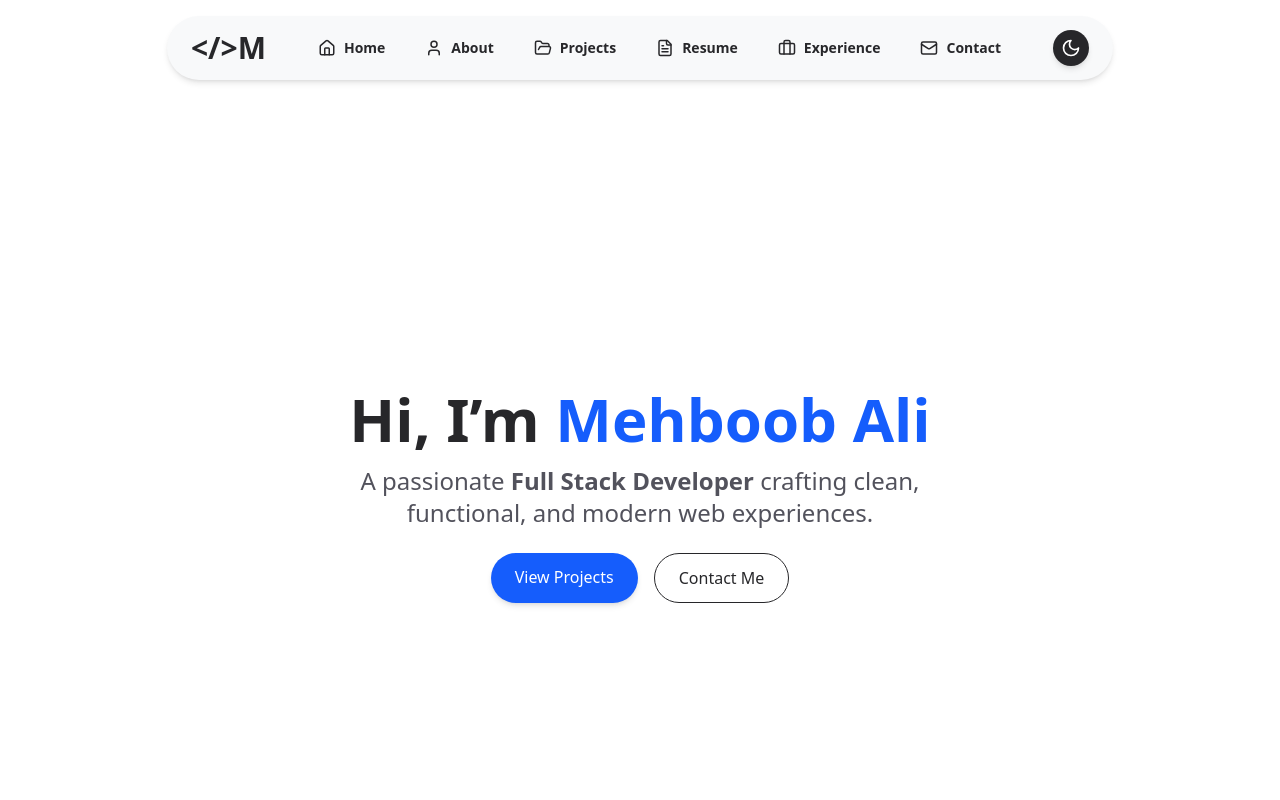
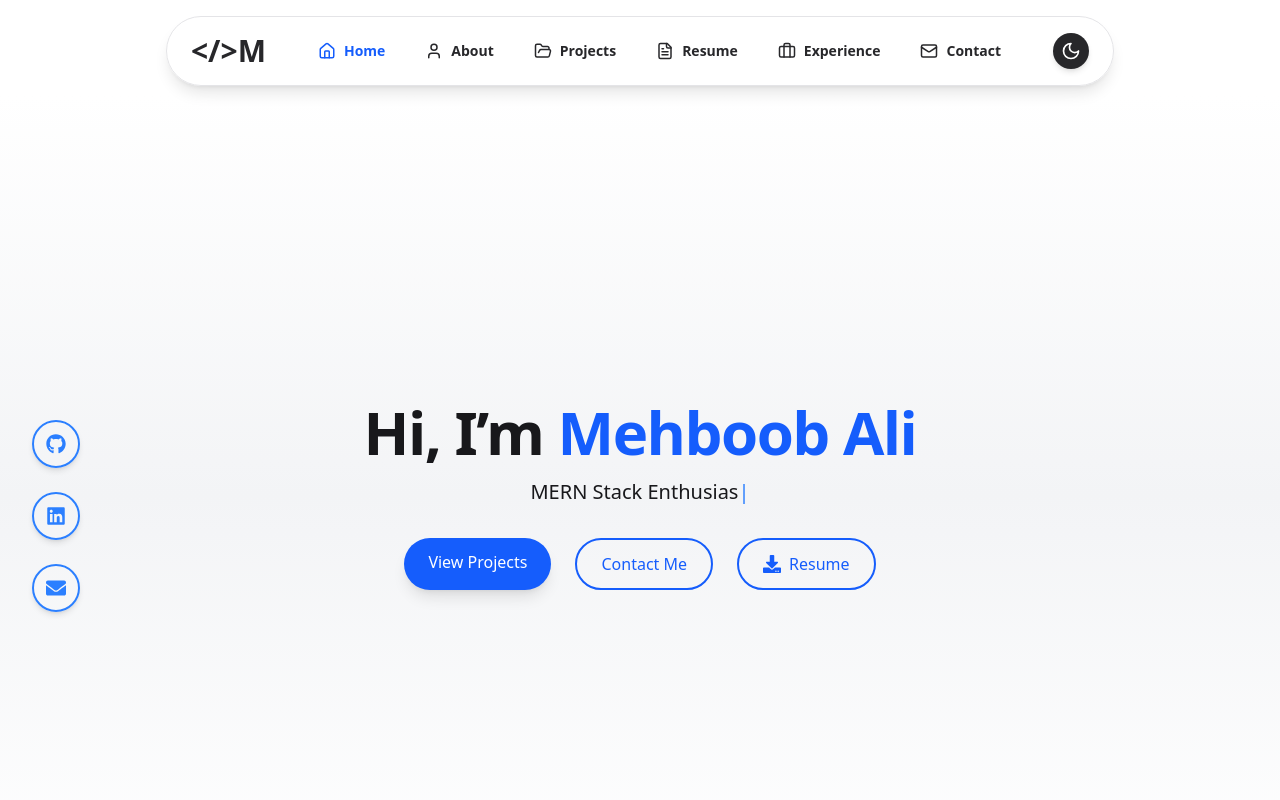
Before and after one commit to meali029/Portfolio, a React (Vite) app: page / in a window 1280 px wide. Shown: the top 800 px of the page. Built offline with nearby package versions, Linux system fonts and the light colour scheme.

Commit message:
home and navbar design update

```diff
--- a/src/App.jsx
+++ b/src/App.jsx
@@ -1,3 +1,4 @@
+import { useState } from 'react';
 import './App.css';
 import Navbar from "./components/Navbar/Navbar";
 import Hero from "./components/Home/Hero";
@@ -8,34 +9,38 @@ import Experience from "./components/Experience/Experience";
 import Contact from "./components/Contact/Contact";
 
 const App = () => {
+  const [darkMode, setDarkMode] = useState(false);
+
   return (
-    <>
-      <Navbar />
+    <div className={darkMode ? 'dark' : ''}>
+      <Navbar darkMode={darkMode} setDarkMode={setDarkMode} />
 
-      <main className="pt-24"> {/* Adds padding to avoid being hidden behind navbar */}
+      <main className= {` pt-24 bg-white ${darkMode?'dark:bg-zinc-900':'*:  '} transition-colors duration-500`}>
         <section id="home">
-          <Hero />
+          <Hero darkMode={darkMode} />
         </section>
 
-        <section id="about" >
-
-          <About />
+        <section id="about">
+          <About darkMode={darkMode} />
         </section>
 
         <section id="projects">
-          <Project />
+          <Project darkMode={darkMode} />
         </section>
+
         <section id="resume">
-          <Resume />
+          <Resume darkMode={darkMode} />
         </section>
+
         <section id="experience">
-          <Experience />
+          <Experience darkMode={darkMode} />
         </section>
+
         <section id="contact">
-<Contact/>
+          <Contact darkMode={darkMode} />
         </section>
       </main>
-    </>
+    </div>
   );
 };
 
--- a/src/components/Home/Hero.jsx
+++ b/src/components/Home/Hero.jsx
@@ -1,29 +1,128 @@
-import React from 'react';
+import React, { useState, useEffect } from 'react';
+import { FaGithub, FaLinkedin, FaEnvelope, FaDownload } from 'react-icons/fa';
+import { motion } from 'framer-motion';
 
-const Hero = () => {
+const typingTexts = [
+  "Full Stack Developer",
+  "MERN Stack Enthusiast",
+  "Crafting Clean Web Experiences",
+];
+
+const Hero = ({ darkMode }) => {
+  const [text, setText] = useState('');
+  const [index, setIndex] = useState(0);
+  const [subIndex, setSubIndex] = useState(0);
+  const [blink, setBlink] = useState(true);
+  const [reverse, setReverse] = useState(false);
+
+  // Typewriter Effect
+  useEffect(() => {
+    if (index === typingTexts.length) return;
+
+    if (subIndex === typingTexts[index].length + 1 && !reverse) {
+      setTimeout(() => setReverse(true), 1000);
+      return;
+    }
+    if (subIndex === 0 && reverse) {
+      setReverse(false);
+      setIndex((prev) => (prev + 1) % typingTexts.length);
+      return;
+    }
+
+    const timeout = setTimeout(() => {
+      setSubIndex((prev) => prev + (reverse ? -1 : 1));
+      setText(typingTexts[index].substring(0, subIndex));
+    }, reverse ? 50 : 100);
+
+    return () => clearTimeout(timeout);
+  }, [subIndex, index, reverse]);
+
+  useEffect(() => {
+    const blinkInterval = setInterval(() => {
+      setBlink((prev) => !prev);
+    }, 500);
+    return () => clearInterval(blinkInterval);
+  }, []);
+
   return (
-    <section className="min-h-screen flex flex-col justify-center items-center text-center px-4 bg-white transition-colors duration-300">
-      <h1 className="text-4xl sm:text-5xl md:text-6xl font-bold text-zinc-800 mb-4">
-        Hi, I’m <span className="text-blue-600">Mehboob Ali</span>
-      </h1>
-      <p className="text-lg sm:text-xl md:text-2xl text-zinc-600 max-w-2xl mb-6">
-        A passionate <span className="font-semibold">Full Stack Developer</span> crafting clean, functional, and modern web experiences.
-      </p>
+    <section
+      className={`relative min-h-screen flex flex-col justify-center items-center text-center px-6 transition-colors duration-500 ${
+        darkMode
+          ? 'bg-gradient-to-b from-zinc-900 via-zinc-800 to-zinc-900 text-white'
+          : 'bg-gradient-to-b from-white via-gray-100 to-white text-zinc-900'
+      }`}
+    >
+      {/* Social Links (Left side for big screens, Top for small screens) */}
+      <div className="mt-10 order-2 md:fixed md:left-8 flex md:flex-col gap-10 md:gap-6 z-20">
+        {[
+          { icon: FaGithub, link: "https://github.com/meali029" },
+          { icon: FaLinkedin, link: "https://linkedin.com/in/mehboob-ali2004" },
+          { icon: FaEnvelope, link: "mailto:mehboobaliali150@gmail.com" },
+        ].map(({ icon: Icon, link }, idx) => (
+          <a
+            key={idx}
+            href={link}
+            target="_blank"
+            rel="noopener noreferrer"
+            className="p-2 md:p-3 rounded-full border-2 border-blue-500 text-blue-500 hover:bg-blue-500 hover:text-white transition-all duration-300 shadow-md hover:scale-110"
+          >
+            <Icon size={20} />
+          </a>
+        ))}
+      </div>
 
-      <div className="flex gap-4">
+      {/* Main Section */}
+      <motion.div className="flex flex-col justify-center items-center mt-16 md:mt-0">
+        {/* Heading */}
+        <motion.h1
+          initial={{ opacity: 0, y: -30 }}
+          animate={{ opacity: 1, y: 0 }}
+          transition={{ duration: 0.7 }}
+          className="text-3xl sm:text-4xl md:text-5xl lg:text-6xl font-extrabold mb-4 tracking-tight"
+        >
+          Hi, I’m <span className={`${darkMode ? 'text-blue-400' : 'text-blue-600'}`}>Mehboob Ali</span>
+        </motion.h1>
+
+        {/* Typewriter */}
+        <motion.p
+          initial={{ opacity: 0 }}
+          animate={{ opacity: 1 }}
+          transition={{ duration: 1, delay: 0.3 }}
+          className="text-base sm:text-lg md:text-xl max-w-2xl mb-8 font-medium"
+        >
+          {text}
+          <span className="text-blue-500">{blink ? '|' : ' '}</span>
+        </motion.p>
+
+        {/* Buttons */}
+        <motion.div
+          initial={{ opacity: 0 }}
+          animate={{ opacity: 1 }}
+          transition={{ duration: 1.2, delay: 0.5 }}
+          className="flex flex-wrap justify-center gap-4 md:gap-6"
+        >
           <a
             href="#projects"
-          className="px-6 py-3 bg-blue-600 text-white rounded-full hover:bg-blue-700 transition shadow-md"
+            className="px-5 py-2 md:px-6 md:py-3 rounded-full text-white bg-blue-600 hover:bg-blue-700 transition-transform transform hover:scale-105 shadow-lg"
           >
             View Projects
           </a>
           <a
             href="#contact"
-          className="px-6 py-3 border border-zinc-800 text-zinc-800 rounded-full hover:bg-zinc-100 transition"
+            className="px-5 py-2 md:px-6 md:py-3 rounded-full border-2 border-blue-600 text-blue-600 hover:bg-blue-600 hover:text-white transition-transform transform hover:scale-105"
           >
             Contact Me
           </a>
-      </div>
+          <a
+            href="/resume.pdf"
+            download
+            className="px-5 py-2 md:px-6 md:py-3 flex items-center justify-center gap-2 rounded-full border-2 border-blue-600 text-blue-600 hover:bg-blue-600 hover:text-white transition-transform transform hover:scale-105"
+          >
+            <FaDownload size={18} />
+            Resume
+          </a>
+        </motion.div>
+      </motion.div>
     </section>
   );
 };
--- a/src/components/Navbar/Navbar.jsx
+++ b/src/components/Navbar/Navbar.jsx
@@ -13,8 +13,7 @@ const navItems = [
   { name: 'Contact', icon: Mail },
 ];
 
-const Navbar = () => {
-  const [darkMode, setDarkMode] = useState(false);
+const Navbar = ({ darkMode, setDarkMode }) => {
   const [menuOpen, setMenuOpen] = useState(false);
   const [activeSection, setActiveSection] = useState('home');
   const [scrolledToTop, setScrolledToTop] = useState(true);
@@ -27,11 +26,7 @@ const Navbar = () => {
           if (entry.isIntersecting) {
             const id = entry.target.id;
             setActiveSection(id);
-            if (id === 'home') {
-              setScrolledToTop(true);
-            } else {
-              setScrolledToTop(false);
-            }
+            setScrolledToTop(id === 'home');
           }
         });
       },
@@ -45,28 +40,29 @@ const Navbar = () => {
   return (
     <>
       <nav
-        className={`fixed left-0 right-0 z-50 flex justify-center transition-all duration-300 ${
-          scrolledToTop ? 'top-0 h-[80px]' : 'bottom-5 h-[50px]'
-        }`}
+        className={`fixed w-fit m-auto rounded-full left-0 right-0 z-60 flex justify-center transition-all duration-300
+          ${scrolledToTop ? 'top-4' : 'bottom-5'}
+        `}
       >
         <div
-          className={`flex items-center shadow-md px-6 transition-all duration-300 ${
-            scrolledToTop
-              ? 'mt-4 py-4 rounded-[40px] gap-10'
-              : 'py-2 rounded-full gap-4'
-          } bg-[#f8f9fa] ${darkMode ? 'dark:bg-zinc-900' : 'bg-[#f8f9fa]'}`}
+          className={`flex items-center px-6 py-2 shadow-lg backdrop-blur-md transition-all duration-300
+            ${scrolledToTop ? 'h-[70px] rounded-full gap-10' : 'h-[50px] rounded-full gap-6'}
+            ${darkMode ? 'bg-zinc-900/80 border border-zinc-700' : 'bg-white/80 border border-zinc-200'}
+          `}
         >
           {/* Logo */}
           <div
-            className={`flex items-center gap-2 transition-opacity duration-300 ${
-              scrolledToTop ? 'opacity-100' : 'opacity-0 pointer-events-none hidden'
-            }`}
+            className={`flex items-center gap-2 transition-opacity duration-300
+              ${scrolledToTop ? 'opacity-100' : 'opacity-0 pointer-events-none hidden'}
+            `}
           >
-            <h1 className={`font-bold text-3xl text-zinc-800 ${darkMode ? 'dark:text-white' : 'text-zinc-800'}`}>{"</>M"}</h1>
+            <h1 className={`font-bold text-3xl ${darkMode ? 'text-white' : 'text-zinc-800'}`}>
+              {"</>M"}
+            </h1>
           </div>
 
           {/* Nav Links */}
-          <ul className={`hidden md:flex text-sm font-medium text-zinc-700 gap-4 ${darkMode ? 'dark:text-white' : 'text-zinc-800'}`}>
+          <ul className={`hidden md:flex text-sm font-medium gap-4 ${darkMode ? 'text-white' : 'text-zinc-800'}`}>
             {navItems.map((item, i) => {
               const Icon = item.icon;
               const isActive = activeSection === item.name.toLowerCase();
@@ -74,17 +70,18 @@ const Navbar = () => {
                 <li key={i} className="relative group">
                   <a
                     href={`#${item.name.toLowerCase()}`}
-                    className={`flex items-center gap-1 font-bold relative px-3 py-2 rounded-xl transition-all duration-300 transform group-hover:scale-110 group-hover:bg-blue-100   ${darkMode ? 'dark:text-white  dark:group-hover:bg-zinc-800  hover:text-blue-400' : 'text-zinc-800  hover:text-blue-600'} ${
-                      isActive ? 'text-blue-600' : 'text-zinc-800'
-                    } `}
+                    className={`flex items-center gap-1 font-bold relative px-3 py-2 rounded-xl transition-all duration-300 group-hover:scale-105
+                      ${isActive ? 'text-blue-600' : ''}
+                      ${darkMode ? 'hover:bg-zinc-800 hover:text-blue-400' : 'hover:bg-blue-100 hover:text-blue-600'}
+                    `}
                   >
                     <Icon size={scrolledToTop ? 18 : 22} />
                     <span
                       className={`ml-1 transition-all duration-300 ${
                         scrolledToTop
                           ? 'inline'
-                          : 'absolute opacity-0 group-hover:opacity-100 top-[-37px] left-[20px] -translate-x-1/2 bg-white p-2 text-blue text-xs  rounded-tl-lg rounded-tr-lg shadow-neutral-700'
-                      } ${darkMode ? ' dark:group-hover:bg-zinc-800 ' : ''}`}
+                          : 'absolute opacity-0 group-hover:opacity-100 top-[-37px] left-[20px] -translate-x-1/2 bg-white p-2 text-xs rounded-tl-lg rounded-tr-lg shadow-md'
+                      } ${darkMode ? 'dark:group-hover:bg-zinc-800' : ''}`}
                     >
                       {item.name}
                     </span>
@@ -98,13 +95,15 @@ const Navbar = () => {
           <div className="flex items-center ml-auto gap-2 md:gap-3">
             <button
               onClick={() => setDarkMode(!darkMode)}
-              className={`p-2 rounded-full shadow-md transition hover:scale-110 duration-300 ${darkMode ?  'bg-white text-zinc-800':'bg-zinc-800 text-white' }`}
+              className={`p-2 rounded-full shadow-md transition hover:scale-110 duration-300
+                ${darkMode ? 'bg-white text-zinc-800' : 'bg-zinc-800 text-white'}
+              `}
               aria-label="Toggle Dark Mode"
             >
-              {darkMode ? <Sun size={20}/> : <Moon size={20} />}
+              {darkMode ? <Sun size={20} /> : <Moon size={20} />}
             </button>
             <button
-              className="md:hidden text-zinc-800"
+              className={`md:hidden ${darkMode ? 'text-white' : 'text-zinc-800'}`}
               onClick={() => setMenuOpen(!menuOpen)}
               aria-label="Toggle Menu"
             >
@@ -117,8 +116,10 @@ const Navbar = () => {
       {/* Mobile Menu */}
       {menuOpen && (
         <div className="md:hidden fixed top-[80px] left-0 w-full z-40 animate-slideDown">
-    <div className={` mx-4 mt-2 rounded-2xl shadow-xl border p-4 ${darkMode ? 'dark:bg-zinc-900 dark:border-zinc-700' : ' border-zinc-200 bg-white'}`}>
-      <ul className={`flex flex-col gap-3 text-zinc-700 font-semibold ${darkMode ? 'dark:text-white' : 'text-zinc-800'}`}>
+          <div className={`mx-4 mt-2 rounded-2xl shadow-xl border p-4
+            ${darkMode ? 'bg-zinc-900 border-zinc-700' : 'bg-white border-zinc-200'}
+          `}>
+            <ul className={`flex flex-col gap-3 font-semibold ${darkMode ? 'text-white' : 'text-zinc-800'}`}>
               {navItems.map((item, i) => {
                 const Icon = item.icon;
                 const isActive = activeSection === item.name.toLowerCase();
@@ -127,14 +128,13 @@ const Navbar = () => {
                     <a
                       href={`#${item.name.toLowerCase()}`}
                       onClick={() => setMenuOpen(false)}
-                className={`flex items-center gap-3 px-4 py-2 rounded-xl transition-all duration-300 ${darkMode?
-                  'dark:text-white dark:bg-zinc-800 dark:hover:bg-zinc-700 dark:hover:text-white'
-                  : 'text-zinc-800 hover:bg-zinc-100'
-                } ${
-                  isActive
+                      className={`flex items-center gap-3 px-4 py-2 rounded-xl transition-all duration-300
+                        ${isActive
                           ? 'bg-blue-100 text-blue-600 shadow-md'
-                    : 'hover:bg-zinc-100'
-                }`}
+                          : darkMode
+                          ? 'hover:bg-zinc-800'
+                          : 'hover:bg-zinc-100'}
+                      `}
                     >
                       <Icon size={20} />
                       <span>{item.name}</span>
@@ -147,8 +147,7 @@ const Navbar = () => {
         </div>
       )}
 
-
-      {/* Spacer only needed when navbar is at bottom */}
+      {/* Spacer for bottom navbar */}
       {!scrolledToTop && <div className="h-[60px] w-full"></div>}
     </>
   );
```
Also changed, not shown: tailwind.config.js (+11 -1 lines). Lines whose indentation alone changed are shown as unchanged.
